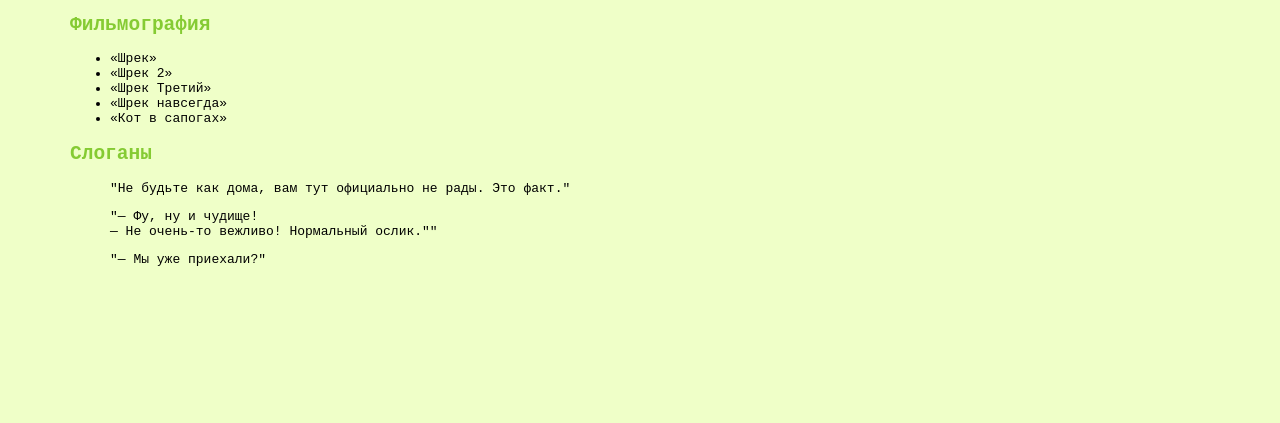
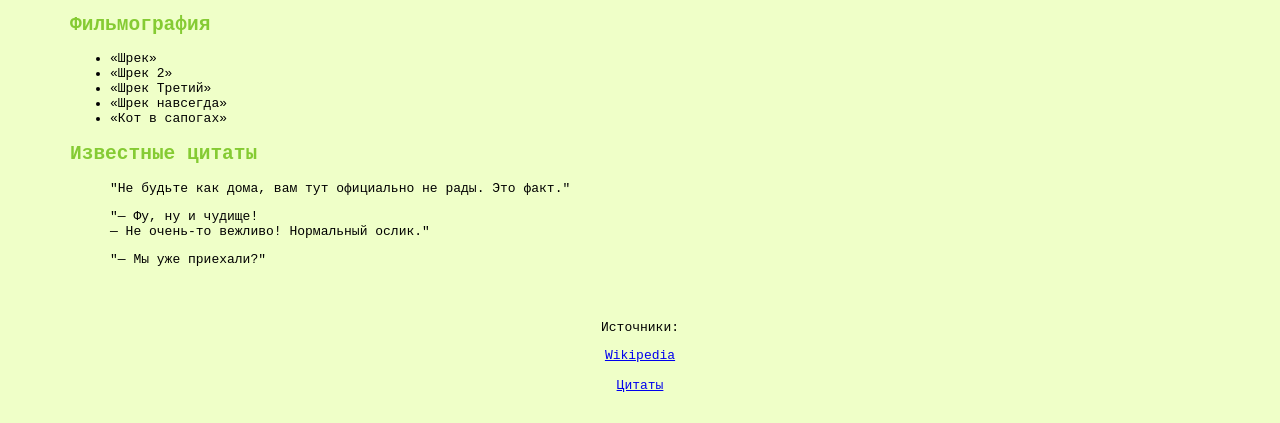
Before and after one commit to Lorrwaskr/ItmoWeb-5Sem, a plain HTML site: page index.html in a window 1280 px wide. Shown: the part 1097-1520 px from the top of the page. Before the commit the page ends 1408 px from the top, so only its background shows below. Drawn offline with Linux system fonts and the light colour scheme.

Commit message:
docs: add README.md content
add README.md content, footer content

```diff
--- a/index.html
+++ b/index.html
@@ -16,17 +16,17 @@
             </div>
             <nav class="nav">
                 <ul class="nav__list">
-                    <li>О нас</li>
+                    <li>О нём</li>
                     <li>Галерея</li>
                     <li>Фильмография</li>
-                    <li>Слоганы</li>
+                    <li>Известные цитаты</li>
                 </ul>
             </nav>
         </header>
 
         <main>
             <section class="about">
-                <h2 class="title">О нас</h2>
+                <h2 class="title">О нём</h2>
                 <p><b>«Шрек»</b> (англ. Shrek) — полнометражный анимационный фильм киностудии Dreamworks Animation режиссёров Эндрю Адамсона и Вики Дженсон по мотивам одноимённой книги Уильяма Стейга. Всего создано 5 частей «Шрека».
 
                     <br> Это первый полнометражный мультфильм в истории, получивший премию «Оскар» за лучший анимационный полнометражный фильм. Также награждён премией BAFTA, «Энни» (в 8 номинациях) и другими кинематографическими наградами.
@@ -75,17 +75,21 @@
             </section>
 
             <section class="slogans">
-                <h2 class="title">Слоганы</h2>
+                <h2 class="title">Известные цитаты</h2>
                 <blockquote>"Не будьте как дома, вам тут официально не рады. Это факт."</blockquote>
                 <blockquote>"— Фу, ну и чудище!
-                    <br>— Не очень-то вежливо! Нормальный ослик.""
+                    <br>— Не очень-то вежливо! Нормальный ослик."
                 </blockquote>
                 <blockquote>"— Мы уже приехали?"</blockquote>
             </section>
         </main>
 
         <footer>
-
+            <div class="footer-content">
+                <p>Источники:</p>
+                <a href="https://ru.wikipedia.org/wiki/%D0%A8%D1%80%D0%B5%D0%BA_(%D0%BC%D1%83%D0%BB%D1%8C%D1%82%D1%84%D0%B8%D0%BB%D1%8C%D0%BC)">Wikipedia</a> <br>
+                <a href="https://citaty.info/character/shrek">Цитаты</a>
+            </div>
         </footer>
     </div>
 </body>
--- a/style.css
+++ b/style.css
@@ -57,3 +57,12 @@
     height: 330px;
     margin: 0 20px 20px 0;
 }
+
+.footer-content{
+    display: flex;
+    flex-direction: column;
+    align-items: center;
+    justify-content: center;
+    margin-top: 40px;
+    font-family: monospace;
+}
```
Also changed, not shown: README.md.
